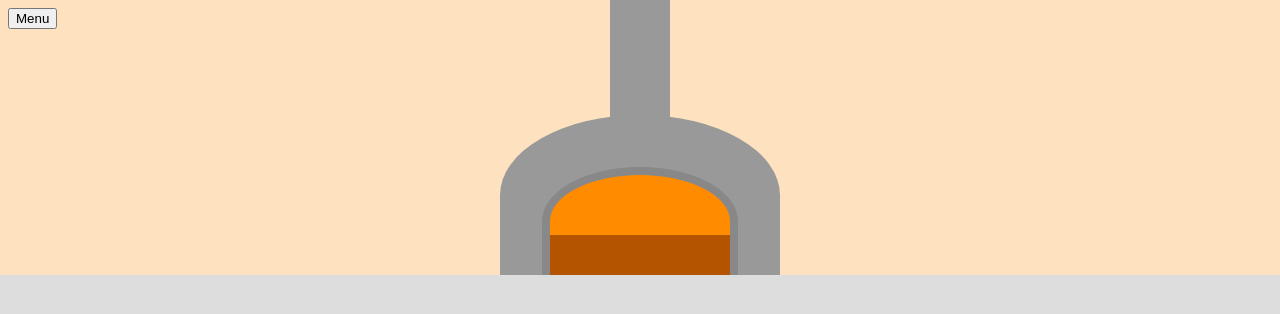
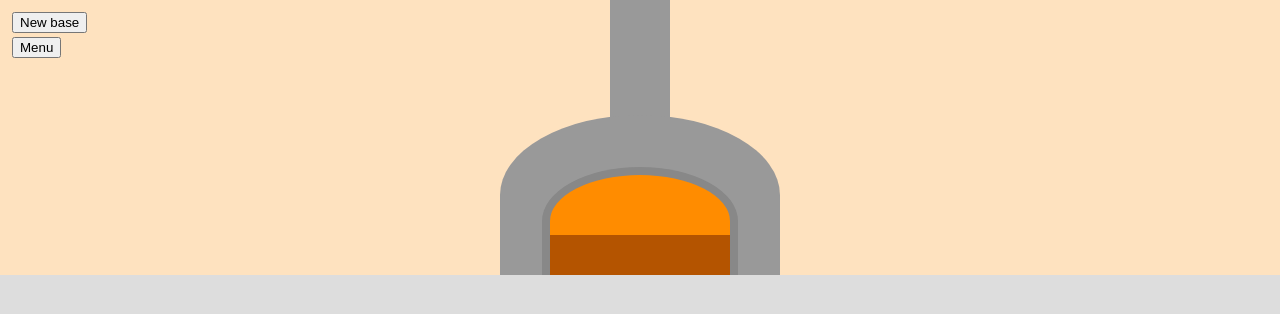
Before and after one commit to KateHoward10/pizza-restaurant-simulator, a Vue app: page / in a window 1280 px wide. Shown: the top 314 px of the page. Built offline with nearby package versions, Linux system fonts and the light colour scheme.

Commit message:
Add new base

```diff
--- a/src/App.vue
+++ b/src/App.vue
@@ -1,20 +1,30 @@
 <template>
-  <Menu />
+  <Controls :newBase="newBase" />
   <Oven />
-  <Surface />
+  <Surface :currentPizza="currentPizza" />
 </template>
 
 <script>
+import { ref } from 'vue'
 import Oven from './components/Oven.vue'
 import Surface from './components/Surface.vue'
-import Menu from './components/Menu.vue'
+import Controls from './components/Controls.vue'
 
 export default {
   name: 'App',
+  setup() {
+    const currentPizza = ref(null);
+
+    function newBase() {
+      currentPizza.value = [];
+    }
+
+    return { currentPizza, newBase };
+  },
   components: {
+    Controls,
     Oven,
-    Surface,
-    Menu
+    Surface
   }
 }
 </script>
--- a/src/components/Menu.vue
+++ b/src/components/Controls.vue
@@ -1,5 +1,6 @@
 <template>
   <div class="controls">
+    <button @click="newBase">New base</button>
     <button @click="menuOpen = true">Menu</button>
     <div v-if="menuOpen" class="container">
       <button @click="menuOpen = false" class="close-button">✕</button>
@@ -18,7 +19,10 @@ import { ref } from 'vue'
 import { data } from '../data.js'
 
 export default {
-  name: 'Menu',
+  name: 'Controls',
+  props: {
+    newBase: Function
+  },
   setup() {
     const menu = data.menu.map(pizza => {
       const description = pizza.ingredients.map(ingredient => data.ingredients[ingredient].name).join(", ");
@@ -40,6 +44,10 @@ export default {
   left: 0;
   padding: 8px;
   text-align: left;
+}
+button {
+  display: block;
+  margin: 4px;
 }
 .container {
   max-width: 240px;
--- a/src/components/Surface.vue
+++ b/src/components/Surface.vue
@@ -1,11 +1,15 @@
 <template>
   <div class="container">
+    <div class="pizza" v-if="currentPizza !== null" />
   </div>
 </template>
 
 <script>
 export default {
-  name: 'Surface'
+  name: 'Surface',
+  props: {
+    currentPizza: Array
+  }
 }
 </script>
 
@@ -14,5 +18,14 @@ export default {
   background-color: #ddd;
   width: 100%;
   flex: 1;
+  display: flex;
+  align-items: center;
+  justify-content: center;
+}
+.pizza {
+  height: 180px;
+  width: 280px;
+  border-radius: 50%;
+  background-color: #ffeebf;
 }
 </style>
```
